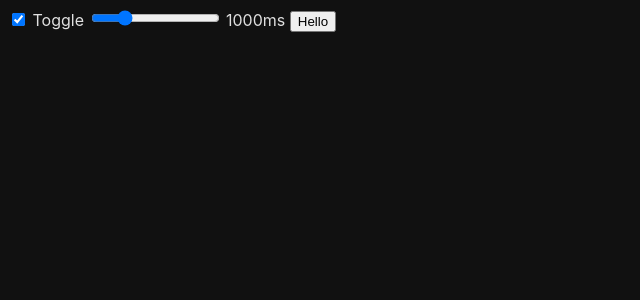
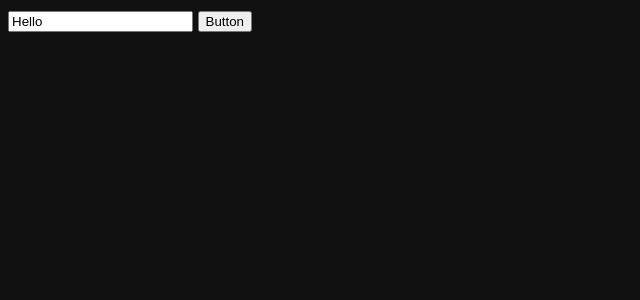
Before and after one commit to FrankP89/svelte_proj, a Svelte app in the folder myapp/: page / in a window 1280 px wide. Shown: the top 300 px of the page, without its empty margins (0-640 px from the left). Built offline with nearby package versions, Linux system fonts and the light colour scheme.

Commit message:
54. Using actions to update options immediately

```diff
--- a/myapp/package.json
+++ b/myapp/package.json
@@ -18,6 +18,7 @@
   },
   "dependencies": {
     "svelte-icons": "^2.1.0",
+    "tippy.js": "^6.3.7",
     "uuid": "^10.0.0"
   }
 }
--- a/myapp/src/App.svelte
+++ b/myapp/src/App.svelte
@@ -225,14 +225,33 @@
 <!-- <style>
 </style>   -->
 
+<script>
+  import tippy from "./lib/actions/tippy.js";
+  //   import { onMount } from "svelte";
+  // // import longpress from "./lib/actions/longpress.js";
 
-<script>
-  import longpress from "./lib/actions/longpress.js";
+  // // let showButton = true;
+  // // let duration = 1000;
 
-  let showButton = true;
-  let duration = 1000;
+  // import tippy from "tippy.js";
+  // import "tippy.js/dist/tippy.css"; // optional for styling
+
+  // let button;
+
+  // onMount(() => {
+  //   tippy('.tooltip', {  // Selector
+  //     content: "This is a tooltip",  // Content
+  //   });
+  //   tippy(button, {
+  //     content: "Text"
+  //   });
+  // })
+
+  let content = "Hello";
+
 </script>
 
+<!--
 <label>
   <input type="checkbox" bind:checked={showButton} />
   Toggle
@@ -256,9 +275,24 @@
   >
     Hello
   </button>
-{/if}
+{/if} -->
+
+<!-- <button class="tooltip">Button</button>
+<button class="tooltip" data-tippy-content="Other Text">Button</button>
+
+<button bind:this={button}>Button</button> -->
+
+
+<input bind:value={content} />
+
+<button use:tippy={{
+  content,
+  placement: "right",
+  theme: "light" }}>
+  Button
+
+</button>
 
 
 <style>
-
 </style>
--- /dev/null
+++ b/myapp/src/lib/actions/tippy.js
@@ -0,0 +1,20 @@
+import tippy from "tippy.js"
+import "tippy.js/dist/tippy.css"
+import "tippy.js/themes/light.css"
+
+export default function (node, options) {
+    const instance = tippy(node, options);
+
+    return {
+
+        update(newOptions) {
+            // @ts-ignore
+            instance.setProps(newOptions);
+        },
+
+        destroy() {
+            // @ts-ignore
+            instance.destroy();
+        }
+    };
+}
```
Lines whose indentation alone changed are shown as unchanged.
